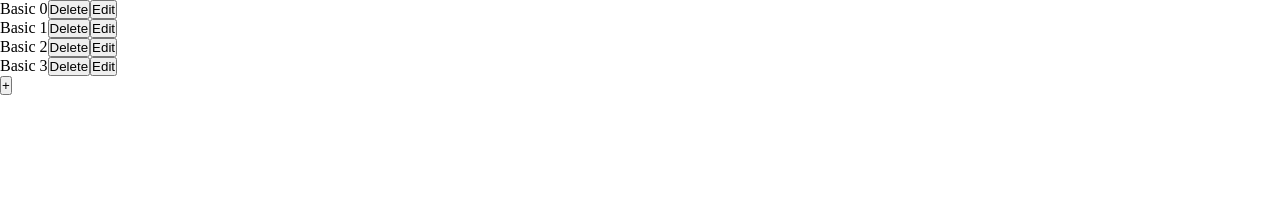
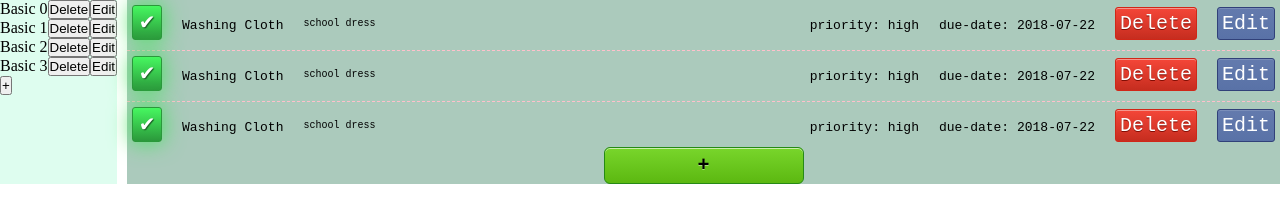
Before and after one commit to NishanBhattarai327/Todos, a website built with webpack: page src/index.html in a window 1280 px wide. Built offline with nearby package versions, Linux system fonts and the light colour scheme.

Commit message:
Create the content to flex layout

```diff
--- a/src/index.js
+++ b/src/index.js
@@ -33,8 +33,8 @@ PubSub.subscribe(PubSub.eventCODE.ADD_TODO, current.addTodo);
 PubSub.subscribe(PubSub.eventCODE.UPDATE_TODO, current.updateTodo);
 PubSub.subscribe(PubSub.eventCODE.DELETE_TODO, current.deleteTodo);
 
-// ui_todo.gluePubSub(PubSub);
-// ui_todo.render();
-
 ui_project.gluePubSub(PubSub);
 ui_project.render();
+
+ui_todo.gluePubSub(PubSub);
+ui_todo.render();
--- a/src/style/style.css
+++ b/src/style/style.css
@@ -3,9 +3,27 @@
 	padding: 0;
 	box-sizing: border-box;
 }
-
-.todo-list {
+ul {
 	list-style-type: none;
 	margin: 0;
 	padding: 0;
 }
+
+.content {
+	column-gap: 5px;
+
+	display: flex;
+	column-gap: 10px;
+}
+
+.todos {
+	flex: 1;
+	order: 1;
+	background: #abcabc;
+}
+
+.projects {
+	order: 0;
+	flex: 0 0 content;
+	background: #defdef;
+}
```
Also changed, not shown: src/style/todoItem.css (+7 -0 lines).
